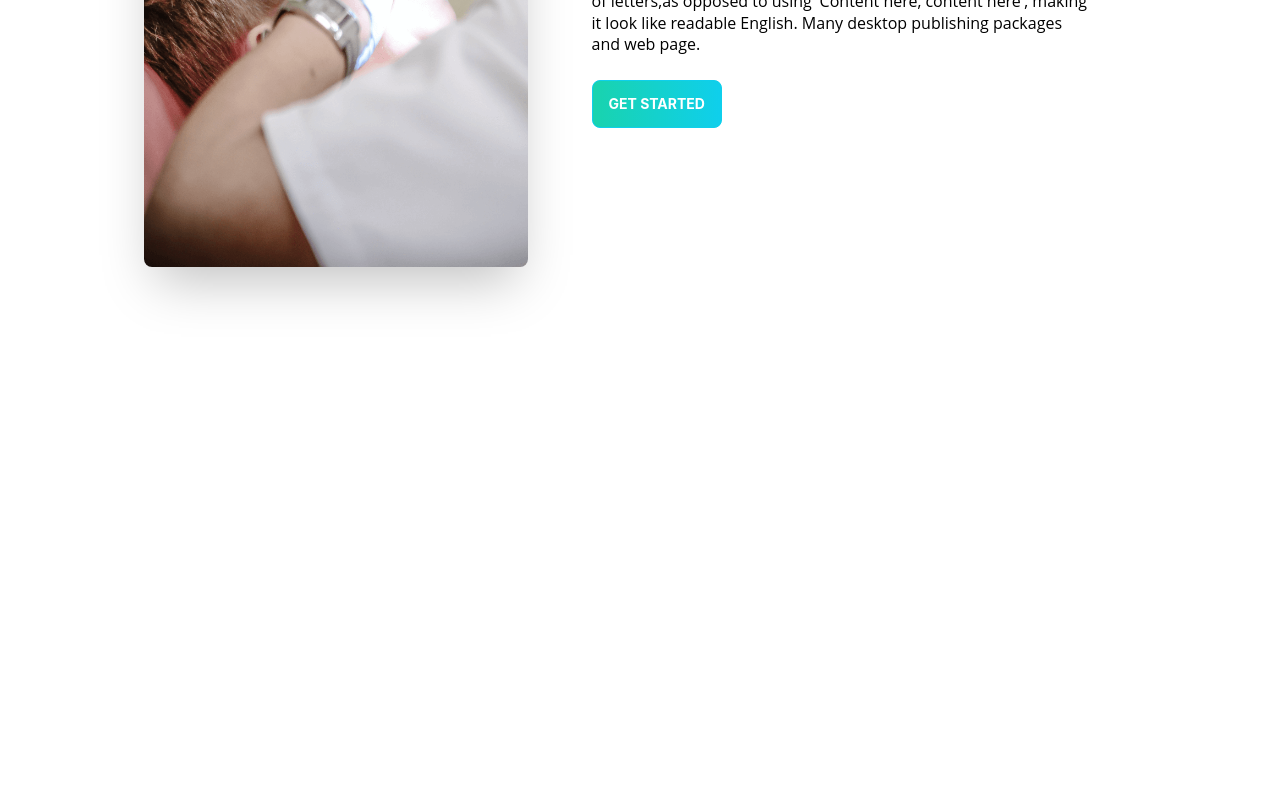
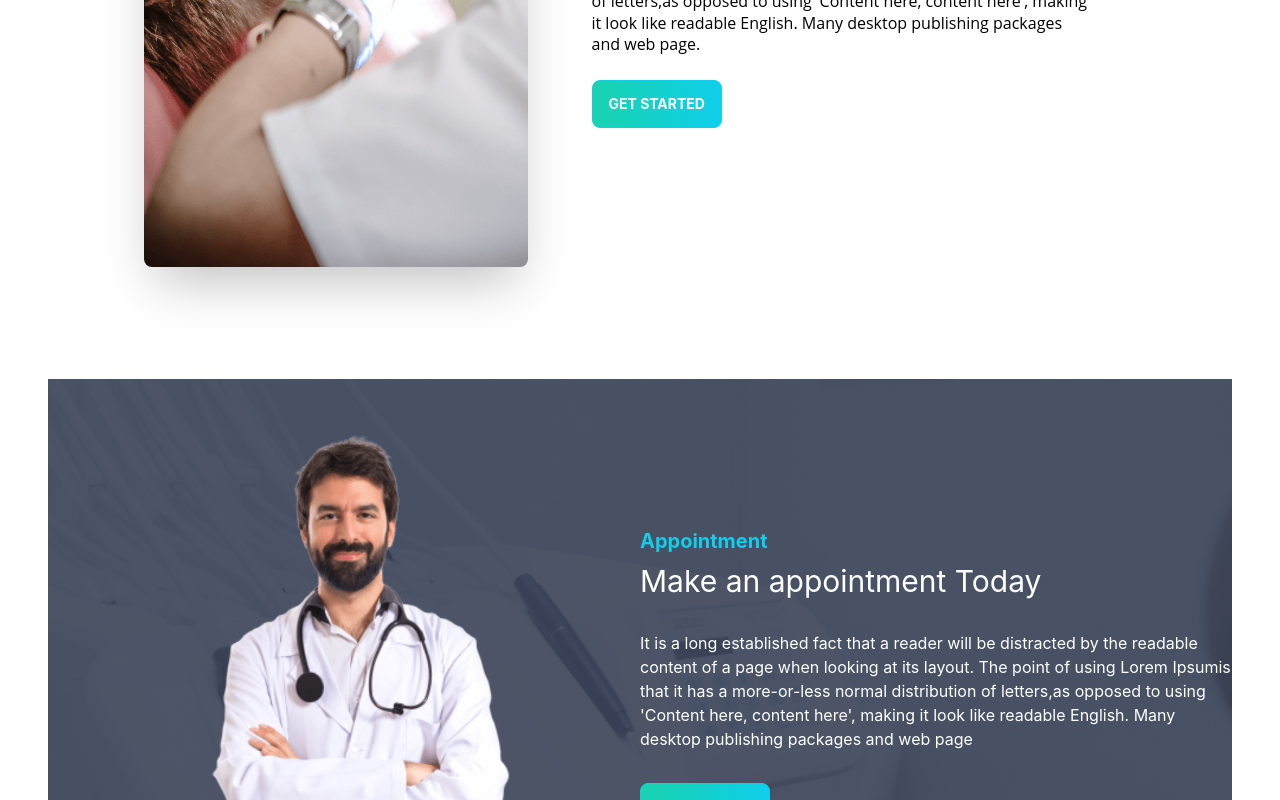
Before and after one commit to rakibphero/Doctors-portal-client-side, a React (Create React App) app: page / in a window 1280 px wide. Shown: the part 2000-2800 px from the top of the page. Before the commit the page ends 2379 px from the top, so only its background shows below. Built offline with nearby package versions, Linux system fonts and the light colour scheme.

Commit message:
primaryButton added

```diff
--- a/src/Pages/Home/Banner.js
+++ b/src/Pages/Home/Banner.js
@@ -1,19 +1,18 @@
 import React from "react";
 import chair from '../../assets/images/chair.png';
+import PrimaryButton from "../Shared/PrimaryButton";
 
 const Banner = () => {
   return (
     <div class="hero min-h-screen">
       <div class="hero-content flex-col lg:flex-row-reverse">
-        <img src={ chair } class="max-w-sm rounded-lg shadow-2xl " />
+        <img src={chair} class="max-w-sm rounded-lg shadow-2xl " />
         <div class=''>
-          <h1 class="text-5xl font-bold">Your Smile Starts Here</h1>
-          <p class="py-6">
-            Provident cupiditate voluptatem et in. Quaerat fugiat ut assumenda
+          <h1 className="text-5xl font-bold">Your Smile Starts Here</h1>
+          <p className="py-6">Provident cupiditate voluptatem et in. Quaerat fugiat ut assumenda
             excepturi exercitationem quasi. In deleniti eaque aut repudiandae et
-            a id nisi.
-          </p>
-          <button class="btn btn-primary uppercase text-white font-bold bg-gradient-to-r from-secondary to-primary">Get Started</button>
+            a id nisi.</p>
+          <PrimaryButton>Get Started</PrimaryButton>
         </div>
       </div>
     </div>
--- a/src/Pages/Home/Home.js
+++ b/src/Pages/Home/Home.js
@@ -1,6 +1,7 @@
 import React from 'react';
 import Banner from './Banner';
 import Info from './Info';
+import MakeAppointment from './MakeAppointment';
 import ServiceCard from './ServiceCard';
 import Services from './Services';
 
@@ -11,6 +12,7 @@
             <Info></Info>
             <Services></Services>
             <ServiceCard></ServiceCard>
+            <MakeAppointment></MakeAppointment>
         </div>
     );
 };
--- a/src/Pages/Home/Info.js
+++ b/src/Pages/Home/Info.js
@@ -6,7 +6,7 @@
 
 const Info = () => {
     return (
-        <div className='grid grid-cols-1 lg:grid-cols-3 gap-4'>
+        <div className='grid grid-cols-1 lg:grid-cols-3 gap-5'>
             <InfoCard cardTitle ='Opening Hour' cardText='Click the button to listen on Spotiwhy app' bgClass='bg-gradient-to-r from-secondary to-primary' img={clock}></InfoCard>
             <InfoCard cardTitle ='Visit our location'cardText='Rangpur, Khan 10036, Bangladesh' bgClass='bg-accent' img={location}></InfoCard>
             <InfoCard cardTitle ='Contact Us now'cardText='+8801823XXXXXX' bgClass='bg-gradient-to-r from-secondary to-primary' img={phone}></InfoCard>
--- /dev/null
+++ b/src/Pages/Home/MakeAppointment.js
@@ -0,0 +1,24 @@
+import React from 'react';
+import doctor from '../../assets/images/doctor.png';
+import appointment from '../../assets/images/appointment.png';
+import PrimaryButton from '../Shared/PrimaryButton';
+
+const MakeAppointment = () => {
+    return (
+        <section style={{
+            background: `url(${appointment})`
+        }} className='flex justify-center items-center'>
+            <div className='flex-1 hidden lg:block'>
+                <img className='mt-[-100]' src={doctor} alt="" />
+            </div>
+            <div className='flex-1'>
+                <h3 className='text-xl text-primary font-bold my-2'>Appointment</h3>
+                <h2 className='text-3xl text-white'>Make an appointment Today</h2>
+                <p className='text-white my-8'>It is a long established fact that a reader will be distracted by the readable content of a page when looking at its layout. The point of using Lorem Ipsumis that it has a more-or-less normal distribution of letters,as opposed to using 'Content here, content here', making it look like readable English. Many desktop publishing packages and web page</p>
+                <PrimaryButton>Get Started</PrimaryButton>
+            </div>
+        </section>
+    );
+};
+
+export default MakeAppointment;
--- a/src/Pages/Home/ServiceCard.js
+++ b/src/Pages/Home/ServiceCard.js
@@ -5,9 +5,9 @@
 const ServiceCard = () => {
   return (
     <div class="hero min-h-screen">
-      <div class="hero-content flex-col lg:flex-row">
+      <div class="hero-content flex-col lg:flex-row ">
         <img src={treatment} class="treatment max-w-sm rounded-lg shadow-2xl" />
-        <div className="mx-12 service-section">
+        <div className="lg:mx-12 service-section">
           <h1 class="text-5xl font-bold service-title">Exceptional Dental <br />Care,on Your Terms</h1>
           <p class="py-6 service-text">
           It is a long established fact that a reader will be distracted by the readable content of a page when looking at its layout. The point of using Lorem Ipsumis that it has a more-or-less normal distribution of letters,as opposed to using 'Content here, content here', making it look like readable English. Many desktop publishing packages and web page.
--- /dev/null
+++ b/src/Pages/Shared/PrimaryButton.js
@@ -0,0 +1,9 @@
+import React from 'react';
+
+const PrimaryButton = ({children}) => {
+    return (
+            <button class="btn btn-primary uppercase text-white font-bold bg-gradient-to-r from-secondary to-primary">{children}</button>
+    );
+};
+
+export default PrimaryButton;
```
